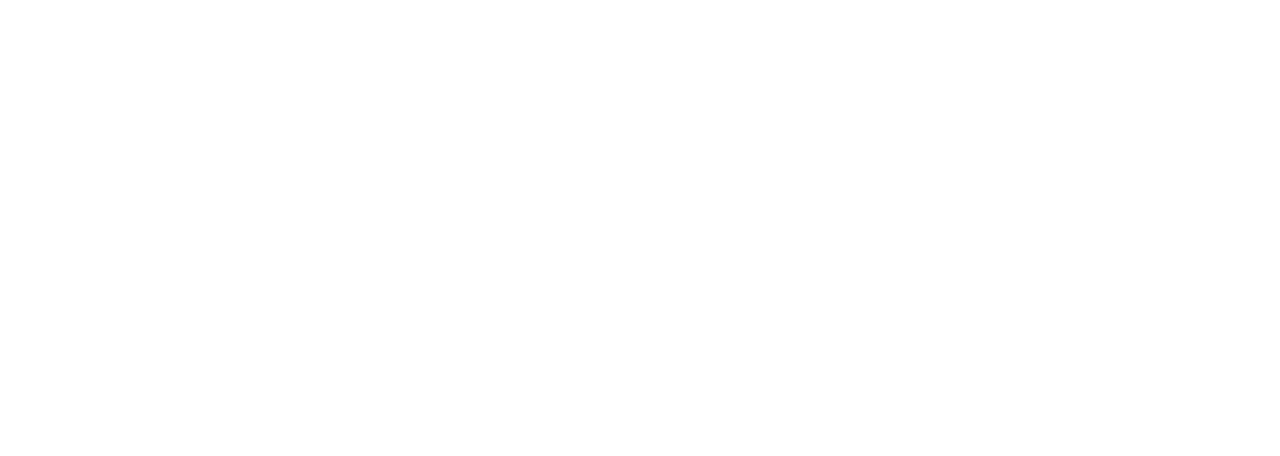
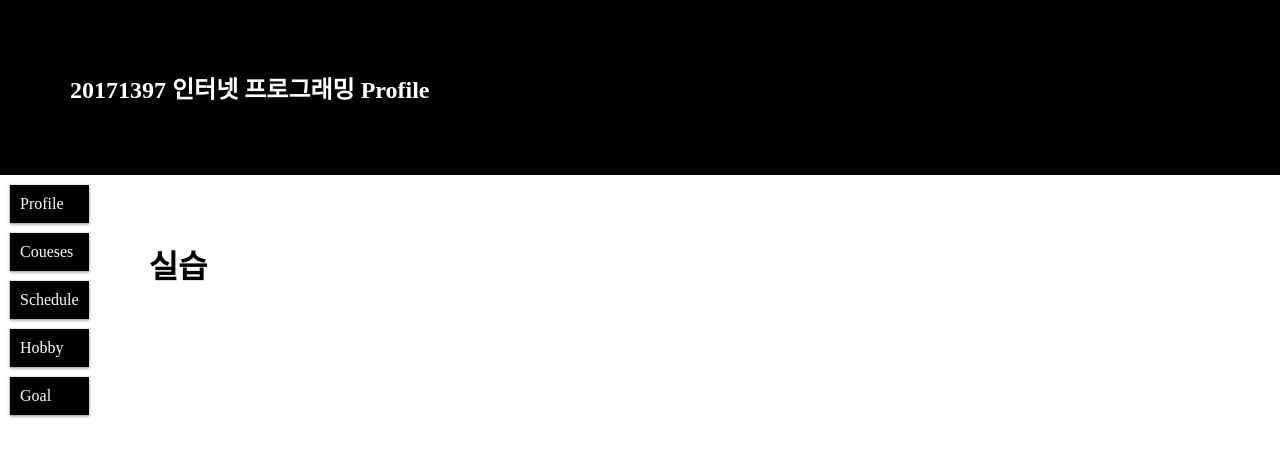
Before and after one commit to wet9811/wet9811.github.io, a plain HTML site: page homework/ePortfolio.html in a window 1280 px wide. Drawn offline with Linux system fonts and the light colour scheme.

Commit message:
Update ePortfolio.html

```diff
--- a/homework/ePortfolio.html
+++ b/homework/ePortfolio.html
@@ -1,4 +1,48 @@
 <!doctype html> <!-- ePortfolio.html -->
-<html><head><meta charset="utf-8"/>
-<title>ePortfolio</title>
+<html>
+<head> <meta charset = "utf-8"/>
+<meta name = "viewport" content="width=device-width, initial-scale=1"/>
+<link rel="stylesheet" href="../css/rwd4.css"/>
 <style>
+  * { box-sizing:border-box; padding:0; margin:0; }
+  .row::after { content:""; clear:both; display:table; }
+  [class*="col-"] { float:left; padding:10px; }
+  section { background-color:#FAEBFF; }
+  .header, .footer { background-color:black; color:white; padding:70px; }
+  .menu li { background-color:black; color:black; padding:10px; margin-bottom:10px; box-shadow:0 1px 3px gray; }
+  .menu li hover { background-color:red; }
+  .banner li { border:2px soikd black; padding:10px; margin-bottom:10px; box-shadow:0 1px 3px gray; }
+  .banner li img { width:30%; vertical-align:middle; }
+  ul.char { list-style:none; }
+  ul.char li:before { content:"*"; padding-right:0px; color:red; }
+  @media only screen and(max-width:768px) { [class*="col-"] {width:100%; }}
+  a:link {  color:white; background-color:transparent; text-decoration:none;}
+  a:visited {  color:white; background-color:transparent; text-decoration:none;}
+  a:hover {  color:red; background-color:transparent; text-decoration:underline;}
+  a:active {  color:white; background-color:transparent; text-decoration:none;}
+</style>
+<title>20171388 ePortfolio</title> </head>
+<body>
+  <header class="header">
+    <h2>20171397 인터넷 프로그래밍 Profile</h2>
+  </header>
+   <nav class="col-3 col-m-3 menu">
+    <ul>
+      <li><a href="ePortfolio.html">Profile</a></li>
+      <li><a href="acquire.html">Coueses</a></li>
+      <li><a href="curriculum.html">Schedule</a></li>
+      <li><a href="purpose.html">Hobby</a></li>
+      <li><a href="purpose.html">Goal</a></li>
+    </ul>
+  </nav>
+
+  <div class="col-12 col-m-12">
+        <div class="col-2 col-m-0">
+            </div>
+            <div class="col-8 col-m-11">
+
+                <div class="col-5 col-m-11">
+                    <font color="black">
+                        <br/><br/>
+                        <h1>실습</h1>
+                    </font>
```
